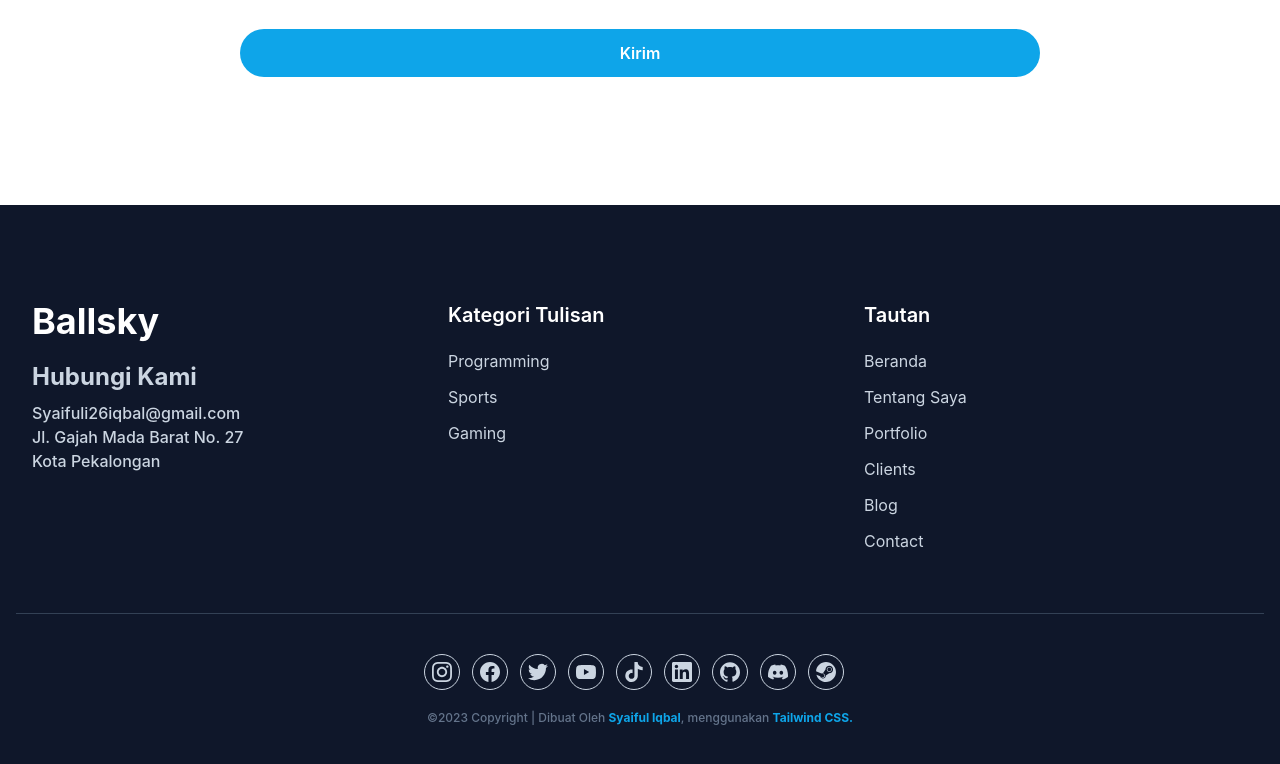
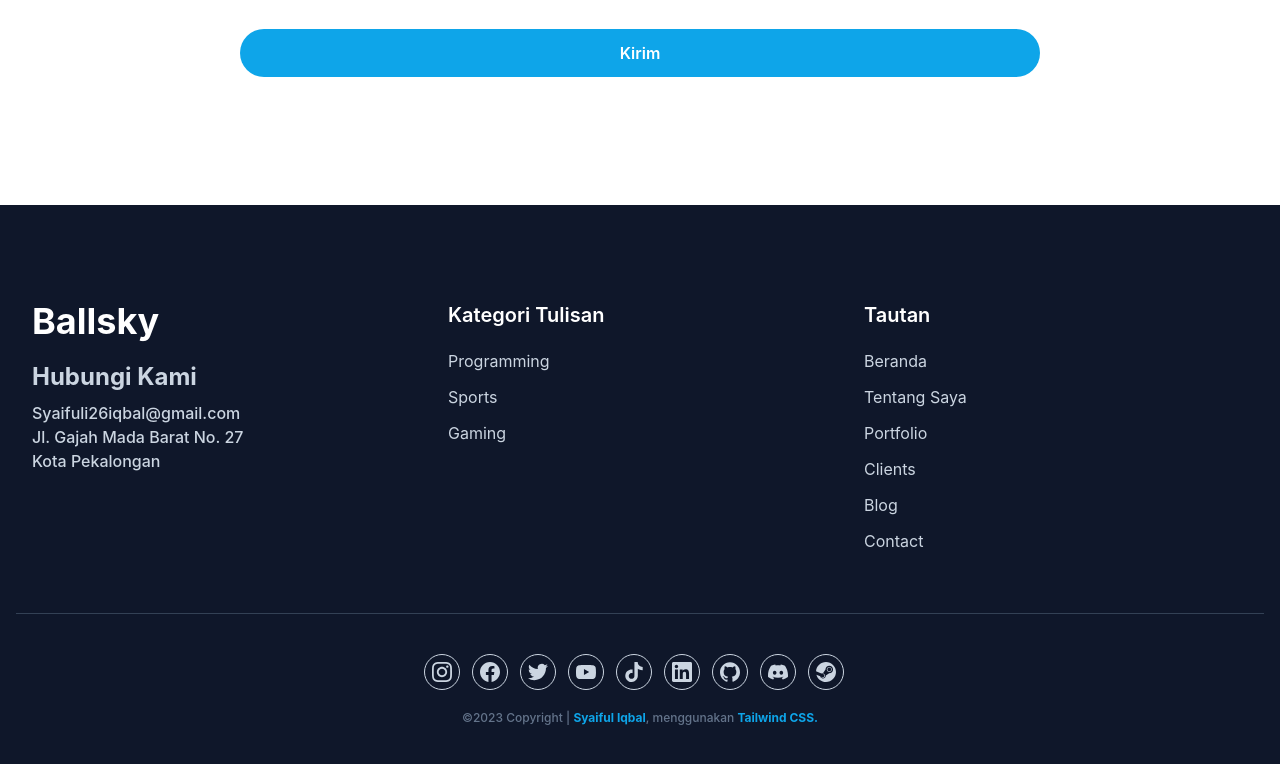
Before and after one commit to Ballsky26/portfolio-tailwind-css, a website: page index.html in a window 1280 px wide. Shown: the part 4987-5751 px from the top of the page. Drawn offline with Linux system fonts and the light colour scheme.

```diff
--- a/index.html
+++ b/index.html
@@ -904,7 +904,7 @@
             </a>
           </div>
           <p class="font-medium text-xs text-slate-500 text-center">
-            ©2023 Copyright | Dibuat Oleh
+            ©2023 Copyright |
             <a
               href="https://www.instagram.com/syaiful_iqbal26/"
               target="_blank"
```
